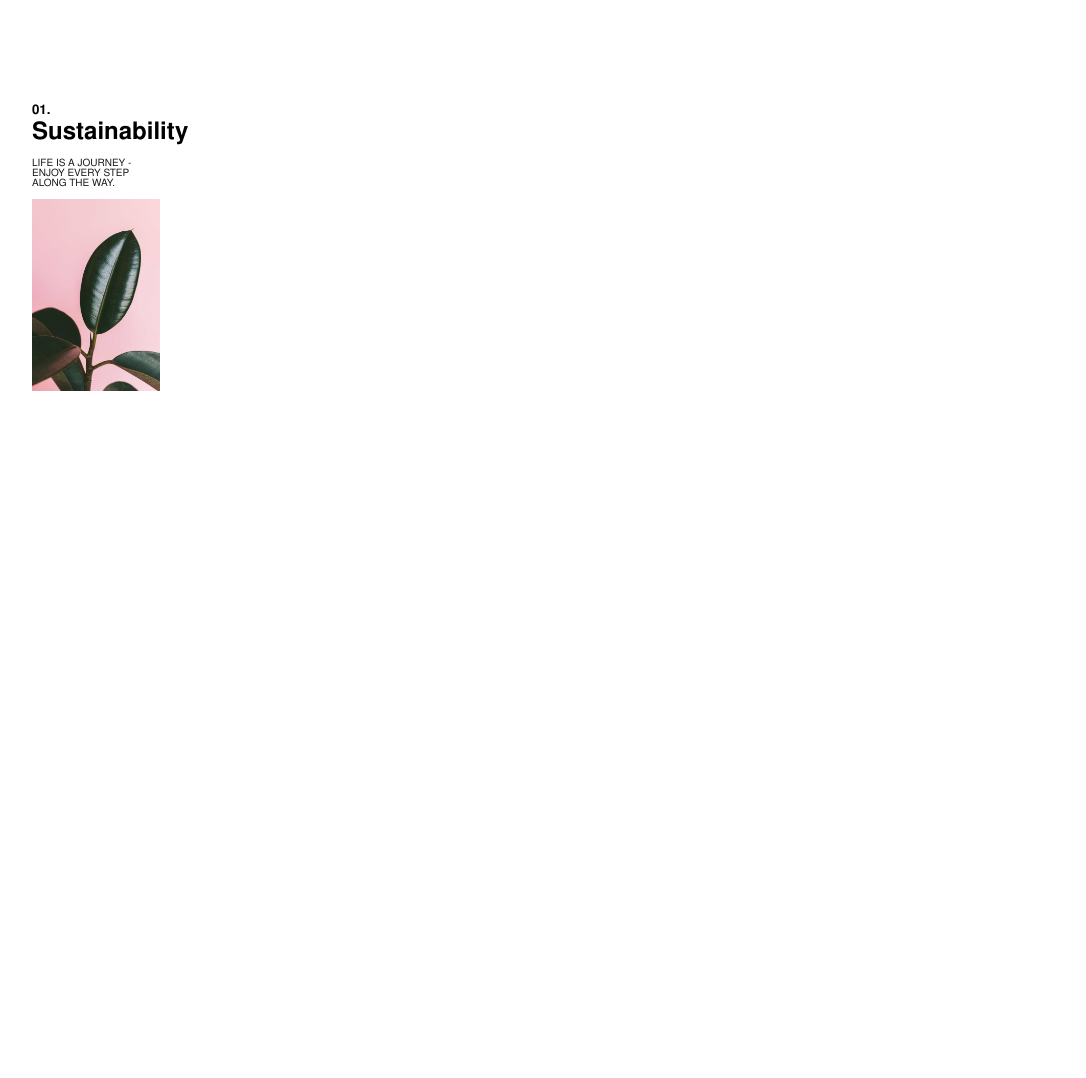
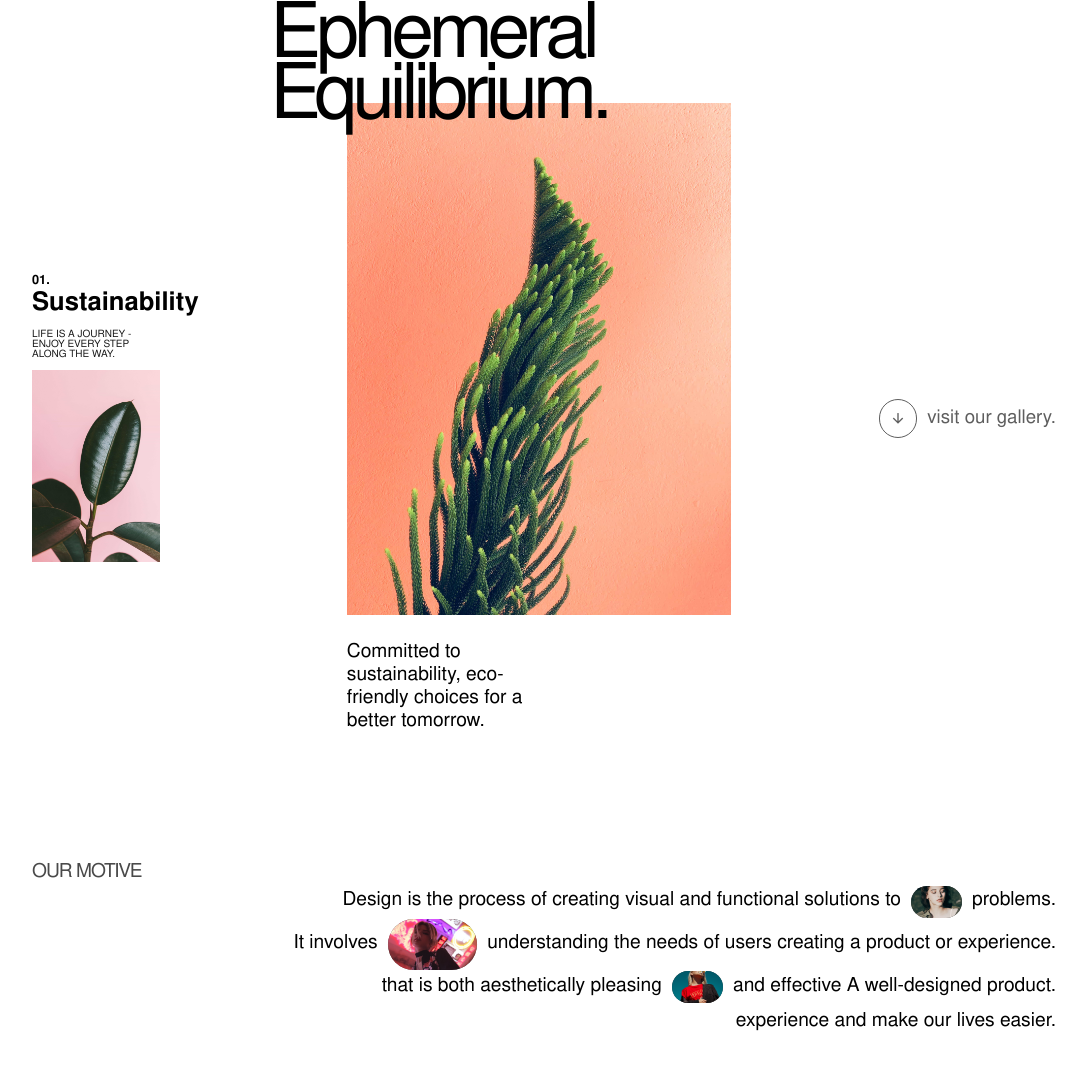
Before and after one commit to developedbyak/Ephemeral-Animated-website, a plain HTML site: page index.html in a window 1280 px wide. Shown: the part 146-1224 px from the top of the page, without its empty margins (96-1182 px from the left). Before the commit the page ends 800 px from the top, so only its background shows below. Drawn offline with nearby package versions, Linux system fonts and the light colour scheme.

Commit message:
added our motive part

```diff
--- a/index.html
+++ b/index.html
@@ -1,10 +1,13 @@
 <!DOCTYPE html>
 <html lang="en">
-
     <head>
-    <meta charset="UTF-8">
-    <meta name="viewport" content="width=device-width, initial-scale=1.0">
-    <link rel="stylesheet" href="style.css">
+        <meta charset="UTF-8" />
+        <meta name="viewport" content="width=device-width, initial-scale=1.0" />
+        <link rel="stylesheet" href="style.css" />
+        <link
+            href="https://cdn.jsdelivr.net/npm/remixicon@3.5.0/fonts/remixicon.css"
+            rel="stylesheet"
+        />
         <title>Document</title>
     </head>
 
@@ -27,14 +30,67 @@
                     <div id="sustain" class="hero-l">
                         <h5>01.</h5>
                         <h2>Sustainability</h2>
-                    <p>Life is a journey - enjoy every step along the way.</p>
+                        <p>
+                            Life is a journey - enjoy every step along the way.
+                        </p>
                         <div id="susimagewrapper" class="hero-l-wrapper">
-                        <img src="./images/images/pinkgreenplant.jpg" alt="">
+                            <img
+                                src="./images/images/pinkgreenplant.jpg"
+                                alt=""
+                            />
                         </div>
+                    </div>
+                    <div id="ephemeral" class="hero-mid">
+                        <div class="hero-headings">
+                            <h1>Ephemeral</h1>
+                            <h1>Equilibrium.</h1>
+                        </div>
+                        <div class="imgntext">
+                            <img src="/images/images/pinkplant.jpg" alt="" />
+                            <p>
+                                Committed to sustainability, eco-friendly
+                                choices for a better tomorrow.
+                            </p>
+                        </div>
+                    </div>
+                    <div id="visit" class="hero-r">
+                        <div id="circlev">
+                            <i class="ri-arrow-down-line"></i>
+                        </div>
+                        <h3>visit our gallery.</h3>
+                    </div>
+                </div>
+
+                <div id="motive">
+                    <h3>our motive</h3>
+                    <div class="motive-paragraph">
+                        <p>
+                            Design is the process of creating visual and
+                            functional solutions to
+                            <span class="span1"
+                                ><img src="/images/images/uns1.jpg" alt="uns1"
+                            /></span>
+                            problems.
+                        </p>
+                        <p>
+                            It involves
+                            <span class="span2"
+                                ><img src="/images/images/uns2.jpg" alt="uns2"
+                            /></span>
+                            understanding the needs of users creating a product
+                            or experience.
+                        </p>
+                        <p>
+                            that is both aesthetically pleasing
+                            <span class="span3"
+                                ><img src="/images/images/uns3.jpg" alt="uns3"
+                            /></span>
+                            and effective A well-designed product.
+                        </p>
+                        <p>experience and make our lives easier.</p>
                     </div>
                 </div>
             </div>
         </div>
     </body>
-
 </html>
--- a/style.css
+++ b/style.css
@@ -51,16 +51,22 @@ body {
 
 #hero {
     width: 100%;
-    height: 100px;
     margin-top: 12vw;
     padding: 0 10vw;
+    display: flex;
+    justify-content: space-between;
+    align-items: center;
 }
 
-.hero-l {
-    width: 10vw;
+.hero-l h2 {
+    font-size: 2vw;
+}
+.hero-l h5 {
+    font-size: 1vw;
 }
 
 .hero-l p {
+    width: 10vw;
     font-size: 10px;
     margin: 10px 0;
     opacity: 0.9;
@@ -69,9 +75,8 @@ body {
 }
 
 .hero-l .hero-l-wrapper {
-    width: 100%;
+    width: 10vw;
     height: 15vw;
-    background-color: red;
 }
 
 .hero-l-wrapper img {
@@ -79,3 +84,125 @@ body {
     height: 100%;
     object-fit: cover;
 }
+
+.hero-mid {
+    width: 30vw;
+    min-height: 42vw;
+    position: relative;
+    display: flex;
+    justify-content: center;
+}
+
+.imgntext {
+    width: 100%;
+    height: 100%;
+}
+
+.hero-mid img {
+    width: 100%;
+    height: 100%;
+    object-fit: cover;
+}
+
+.hero-mid p {
+    font-size: 1.5vw;
+    letter-spacing: -0.5;
+    width: 50%;
+    font-weight: 100;
+    margin-top: 20px;
+}
+
+.hero-headings {
+    position: absolute;
+    top: -15%;
+    left: -20%;
+}
+
+.hero-mid h1 {
+    letter-spacing: -0.4vw;
+    line-height: 0.8;
+    font-size: 6vw;
+    font-weight: 100;
+}
+
+.hero-r {
+    display: flex;
+    justify-content: center;
+    align-items: center;
+    gap: 10px;
+}
+
+#circlev {
+    display: flex;
+    align-items: center;
+    justify-content: center;
+    width: 3vw;
+    height: 3vw;
+    border-radius: 50%;
+    border: 1px solid #5e5e5e;
+}
+
+#circlev i {
+    color: #5e5e5e;
+}
+
+.hero-r h3 {
+    font-weight: 400;
+    color: #5e5e5e;
+}
+
+#motive {
+    margin-top: 7vw;
+    padding: 3vw 10vw;
+}
+
+#motive h3 {
+    font-size: 1.5vw;
+    text-transform: uppercase;
+    color: #494949;
+    font-weight: 100;
+    letter-spacing: -1px;
+}
+
+#motive .motive-paragraph {
+    display: flex;
+    flex-direction: column;
+    justify-content: center;
+    align-items: end;
+}
+
+#motive p {
+    display: flex;
+    align-items: center;
+    font-size: 1.5vw;
+    align-items: center;
+    line-height: 1.8;
+    justify-content: end;
+    flex-wrap: wrap;
+}
+
+#motive span {
+    width: 4vw;
+    height: 2.5vw;
+    margin: 0 10px;
+    background-color: #494949;
+    border-radius: 100px;
+    overflow: hidden;
+    cursor: pointer;
+}
+
+#motive .span2 {
+    display: inline-block;
+    width: 7vw;
+    height: 4vw;
+    margin: 0 10px;
+    background-color: #494949;
+    border-radius: 100px;
+    overflow: hidden;
+}
+
+#motive span img {
+    width: 100%;
+    height: 100%;
+    object-fit: cover;
+}
```
Also changed, not shown: images/images/uns1.jpg (added), images/images/uns2.jpg (added), images/images/uns3.jpg (added). Lines whose indentation alone changed are shown as unchanged.
